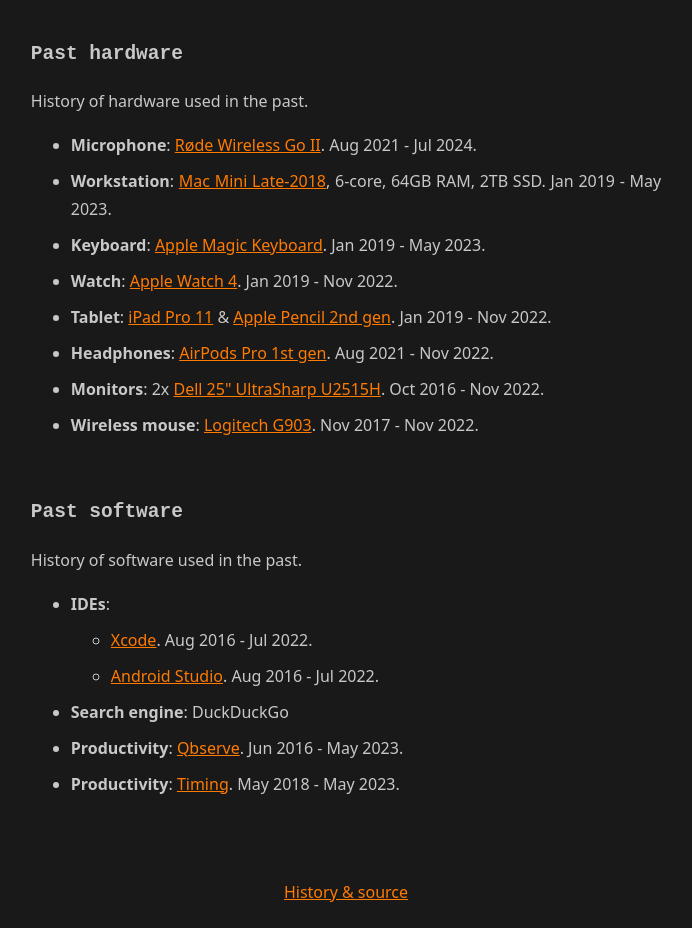
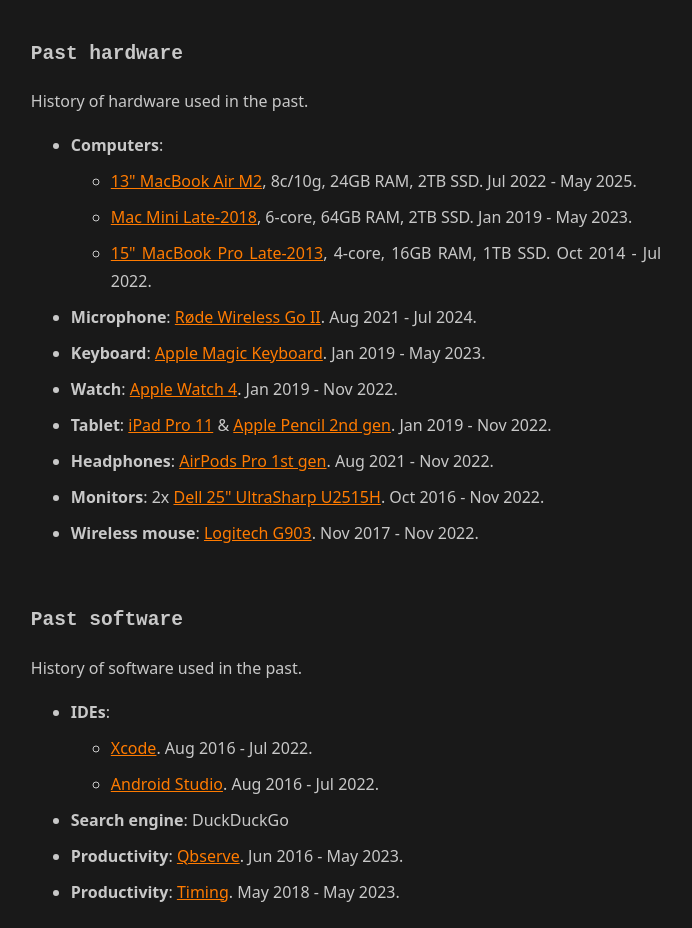
Before and after one commit to jonrh/jonrh.is, a Next.js app: page /tools in a window 1280 px wide. Shown: the part 9080-10008 px from the top of the page, without its empty margins (294-986 px from the left). Built offline with nearby package versions, Linux system fonts and the light colour scheme.

Commit message:
Added 15" MacBook Pro Late-2013 as a past computer

```diff
--- a/pages/tools.js
+++ b/pages/tools.js
@@ -8,7 +8,6 @@
 // + update Asana
 // + review other software used
 // + maybe: add Revolut as business banking
-// + list 15" MacBook Pro Late-2013
 // + list 37.5" ultrasharp
 // + list brother printer
 // + list scanner used in Ireland
@@ -17,6 +16,7 @@
 // + Services: Rollbar / Sentry / Imgix, etc
 // + Maybe: airtags, bought oct 4th 2021
 
+const mbp2013 = "https://everymac.com/systems/apple/macbook_pro/specs/macbook-pro-core-i7-2.6-15-dual-graphics-late-2013-retina-display-specs.html";
 const macmini = "https://everymac.com/systems/apple/mac_mini/specs/mac-mini-core-i7-3.2-late-2018-specs.html";
 const mba = "https://everymac.com/systems/apple/macbook-air/specs/macbook-air-m2-8-core-cpu-10-core-gpu-13-2022-specs.html";
 const mbp_m4 = "https://everymac.com/systems/apple/macbook_pro/specs/macbook-pro-m4-max-16-core-cpu-40-core-gpu-16-2024-specs.html";
@@ -191,8 +191,8 @@
 
 <h3>19th May 2025</h3>
 <p>
-  Upgraded to a <MbpM4 /> from 13.6" MacBook Air M2.
-  16-core CPU, 40-core GPU, 128GB RAM, 4TB SSD.
+  Upgraded to a <MbpM4 /> from 13.6" MacBook Air M2. 16-core CPU, 40-core GPU,
+  128GB RAM, 4TB SSD.
 </p>
 
 <h3>8th Apr 2025</h3>
@@ -429,8 +429,15 @@
 History of hardware used in the past.
 
 <ul>
+  <li><strong>Computers</strong>:
+    <ul>
+      <li><a href={mba}>13" MacBook Air M2</a>, 8c/10g, 24GB RAM, 2TB SSD. Jul 2022 - May 2025.</li>
+      <li><a href={macmini}>Mac Mini Late-2018</a>, 6-core, 64GB RAM, 2TB SSD. Jan 2019 - May 2023.</li>
+      {/* Bought the 15" MBP Late-2013 1y used but not 100% when, 2014 is best guess. */}
+      <li><a href={mbp2013}>15" MacBook Pro Late-2013</a>, 4-core, 16GB RAM, 1TB SSD. Oct 2014 - Jul 2022.</li>
+    </ul>
+  </li>
   <li><strong>Microphone</strong>: <RodeWirelessGo2/>. Aug 2021 - Jul 2024.</li>
-  <li><strong>Workstation</strong>: <a href={macmini}>Mac Mini Late-2018</a>, 6-core, 64GB RAM, 2TB SSD. Jan 2019 - May 2023.</li>
   <li><strong>Keyboard</strong>: <a href={keyboard}>Apple Magic Keyboard</a>. Jan 2019 - May 2023.</li>
   <li><strong>Watch</strong>: <a href={watch}>Apple Watch 4</a>. Jan 2019 - Nov 2022.</li>
   <li><strong>Tablet</strong>: <a href={ipadpro}>iPad Pro 11</a> & <a href={applepencil}>Apple Pencil 2nd gen</a>. Jan 2019 - Nov 2022.</li>
```
